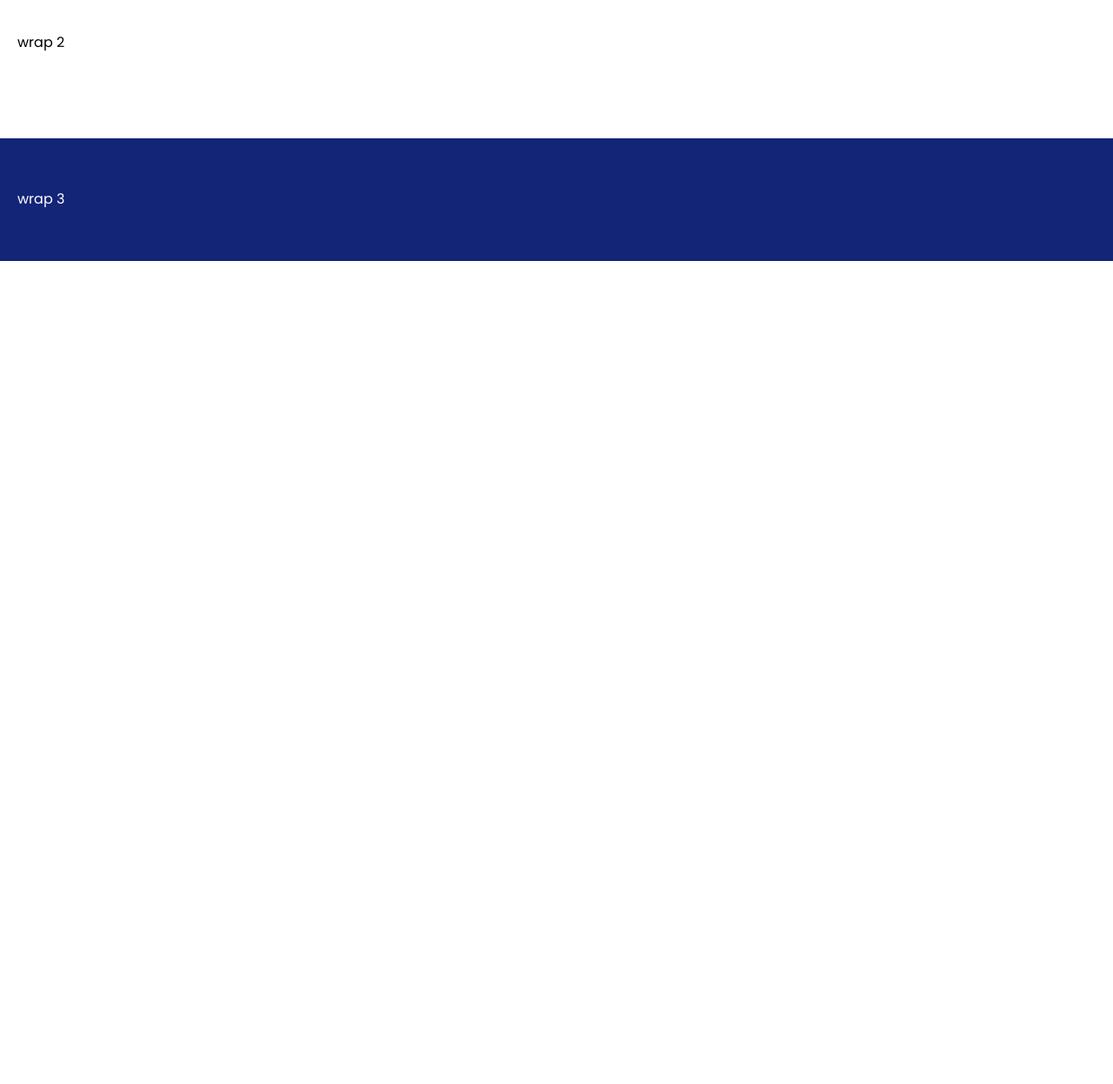
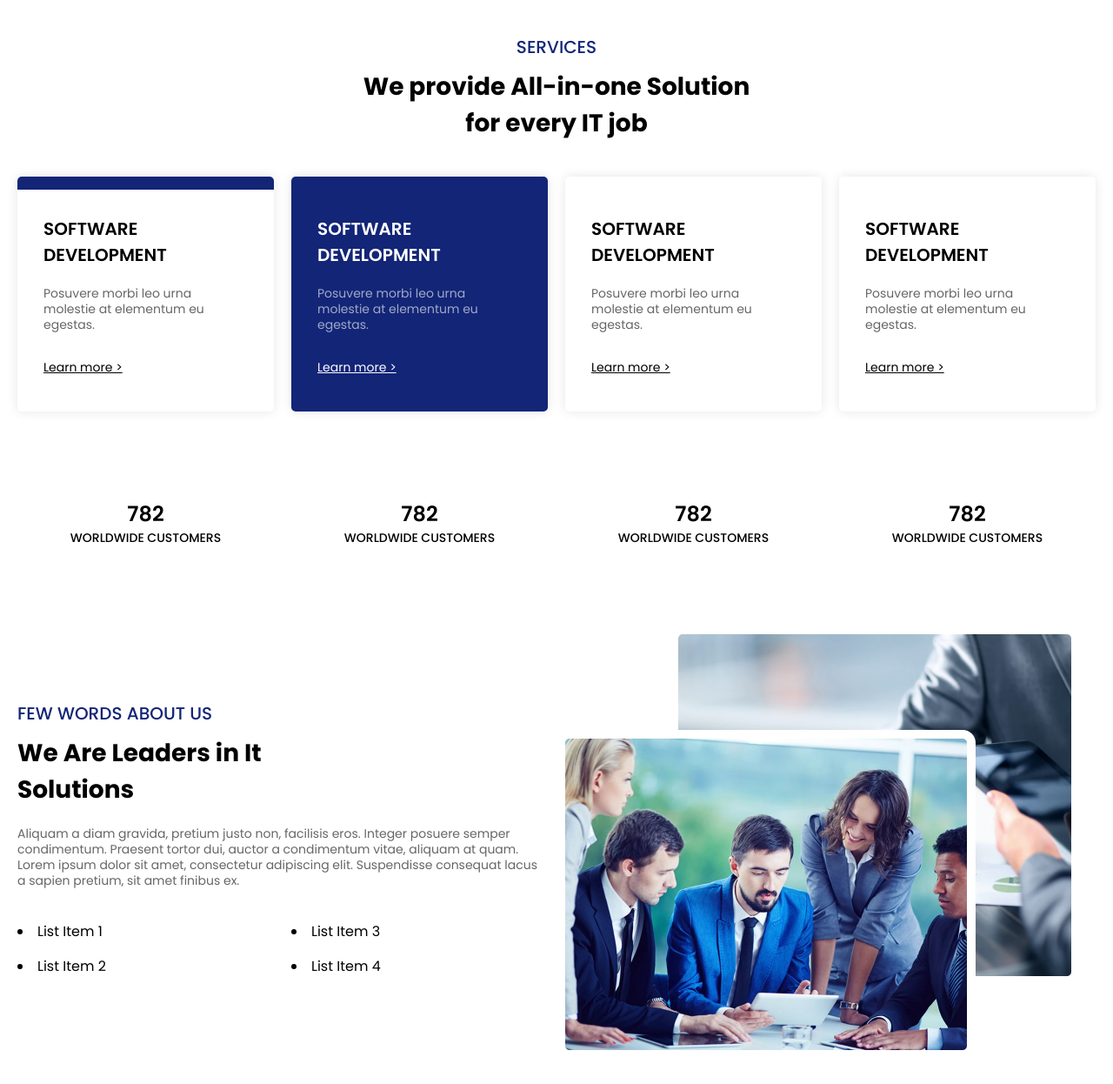
Before and after one commit to avimalhotra/it-website-sep25, a plain HTML site: page index.html in a window 1280 px wide. Shown: the part 832-2078 px from the top of the page at 87% size. Before the commit the page ends 1132 px from the top, so only its background shows below. Drawn offline with Linux system fonts and the light colour scheme.

Commit message:
about us

```diff
--- a/css/style.css
+++ b/css/style.css
@@ -35,6 +35,8 @@ body{ font:16px/1.3 var(--ff) }
 .justify-space-bet{ justify-content: space-between;}
 .justify-right{ justify-content: right;}
 .img-resp{ max-width: 100%; height: auto; }
+.text-center{ text-align: center;}
+
 
 /* layout */
 .wrap-1{ background: url(../img/bg.svg) no-repeat center/cover var(--b); color: var(--w); padding: 72px 0 82px;}
@@ -48,7 +50,22 @@ nav a{ color: inherit; font-weight: 600; display: block; padding: 5px;}
 .banner a{ display: block; width: 185px; line-height: 50px; background: #fff; text-align: center; color: #000; border-radius: 5px;}
 
 
-.wrap-2{ padding: 100px 0; }
+
+.wrap-2{ padding: 100px 0;}
+.wrap-2 h2{ font: 500 20px var(--ff); color: var(--b); margin-bottom: 10px;}
+.wrap-2 h2 + p{ font: 700 28px var(--ff);}
+.services section{ border-radius: 5px; box-shadow: 0 0 13px #0000001a; padding: 30px 60px 40px 30px; border-top: 15px solid transparent;}
+.services .row{ margin: 40px 0 100px; }
+.para{ margin: 20px 0 30px; font-size: 14px; opacity: .6; }
+.services section h3{ font: 600 20px var(--ff)}
+.services section a{ color: inherit; text-decoration: underline; font-size: 14px;}
+.services section.s1{ border-top-color: var(--b); }
+.s2{ background: var(--b); color: #fff;}
+.info b{ font: 600 24px var(--ff);}
+.info p{ font: 500 14px var(--ff);}
+
+.about-us{ margin: 100px 0;}
+.about-us ul{ list-style: disc inside; line-height: 40px;}
 
 
 .wrap-3{ background: var(--b); color: var(--w); padding: 60px 0;}
@@ -91,6 +108,7 @@ nav a{ color: inherit; font-weight: 600; display: block; padding: 5px;}
      .col-m-11{ grid-column: span 11;}
      .col-m-12{ grid-column: span 12;}
      .collapse{ display: none;}
+     .order-m-1{ order: -1; }
 }
 
 @media screen and (max-width:480px){
--- a/index.html
+++ b/index.html
@@ -48,7 +48,98 @@
           </div>
      </div>
      <div class="wrap-2">
-          <div class="container">wrap 2</div>
+          <div class="container">
+               <article class="services">
+                    <div class="text-center">
+                         <h2>SERVICES</h2>
+                         <p>We provide All-in-one Solution <br> for every IT job</p>
+                    </div>
+                    <div class="row">
+                         <div class="col-3 col-t-6 col-p-12">
+                              <section class="s1">
+                                   <h3>SOFTWARE DEVELOPMENT</h3>
+                                   <p class="para">Posuvere morbi leo urna molestie at elementum eu egestas.</p>
+                                   <a href="">Learn more &gt;</a>
+                              </section>
+                         </div>
+                         <div class="col-3 col-t-6 col-p-12">
+                              <section class="s2">
+                                   <h3>SOFTWARE DEVELOPMENT</h3>
+                                   <p class="para">Posuvere morbi leo urna molestie at elementum eu egestas.</p>
+                                   <a href="">Learn more &gt;</a>
+                              </section>
+                         </div>
+                         <div class="col-3 col-t-6 col-p-12">
+                              <section>
+                                   <h3>SOFTWARE DEVELOPMENT</h3>
+                                   <p class="para">Posuvere morbi leo urna molestie at elementum eu egestas.</p>
+                                   <a href="">Learn more &gt;</a>
+                              </section>
+                         </div>
+                         <div class="col-3 col-t-6 col-p-12">
+                              <section>
+                                   <h3>SOFTWARE DEVELOPMENT</h3>
+                                   <p class="para">Posuvere morbi leo urna molestie at elementum eu egestas.</p>
+                                   <a href="">Learn more &gt;</a>
+                              </section>
+                         </div>
+                    </div>
+               </article>
+               <div class="info">
+                    <div class="row">
+                         <div class="col-3 col-t-6 col-p-12">
+                              <div class="text-center">
+                                   <b>782</b>
+                                   <p>WORLDWIDE CUSTOMERS</p>
+                              </div>
+                         </div>
+                         <div class="col-3 col-t-6 col-p-12">
+                              <div class="text-center">
+                                   <b>782</b>
+                                   <p>WORLDWIDE CUSTOMERS</p>
+                              </div>
+                         </div>
+                         <div class="col-3 col-t-6 col-p-12">
+                              <div class="text-center">
+                                   <b>782</b>
+                                   <p>WORLDWIDE CUSTOMERS</p>
+                              </div>
+                         </div>
+                         <div class="col-3 col-t-6 col-p-12">
+                              <div class="text-center">
+                                   <b>782</b>
+                                   <p>WORLDWIDE CUSTOMERS</p>
+                              </div>
+                         </div>
+                    </div>
+               </div>
+               <article class="about-us">
+                    <div class="row align-center">
+                         <div class="col-6 col-m-12">
+                              <h2>FEW WORDS ABOUT US</h2>
+                              <p>We Are Leaders in It  <br> Solutions</p>
+                              <p class="para">Aliquam a diam gravida, pretium justo non, facilisis eros. Integer posuere semper condimentum. Praesent tortor dui, auctor a condimentum vitae, aliquam at quam. Lorem ipsum dolor sit amet, consectetur adipiscing elit. Suspendisse consequat lacus a sapien pretium, sit amet finibus ex.</p>
+                              <div class="row">
+                                   <div class="col-6">
+                                        <ul>
+                                             <li>List Item 1</li>
+                                             <li>List Item 2</li>
+                                        </ul>
+                                   </div>
+                                   <div class="col-6">
+                                         <ul>
+                                             <li>List Item 3</li>
+                                             <li>List Item 4</li>
+                                        </ul>
+                                   </div>
+                              </div>
+                         </div>
+                         <div class="col-6 col-m-12 order-m-1">
+                              <img src="img/about.webp" srcset="img/about-2x.webp" alt="about us" width="582" height="478" loading="lazy" class="img-resp">
+                         </div>
+                    </div>
+               </article>
+          </div>
      </div>
      <div class="wrap-3">
           <div class="container">wrap 3</div>
```
Also changed, not shown: img/about-2x.webp (added), img/about.webp (added), 2 other files.
